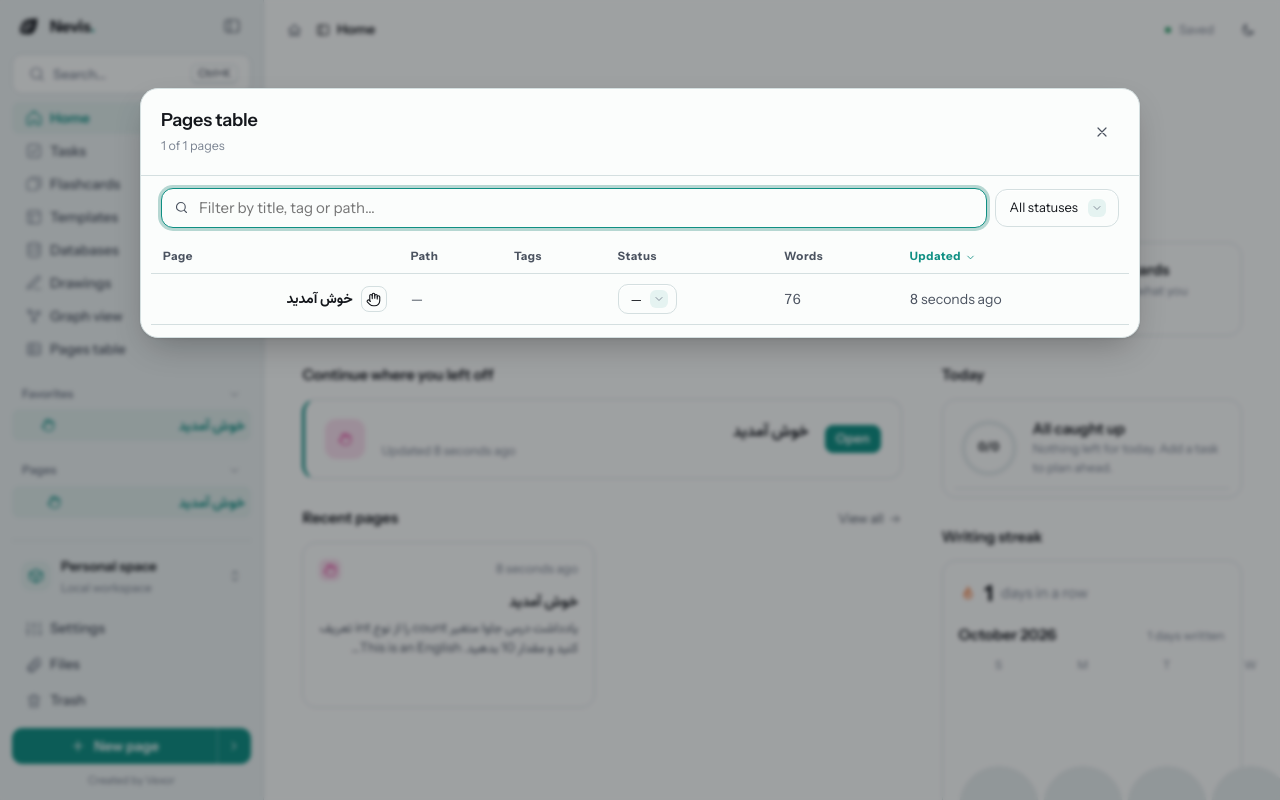
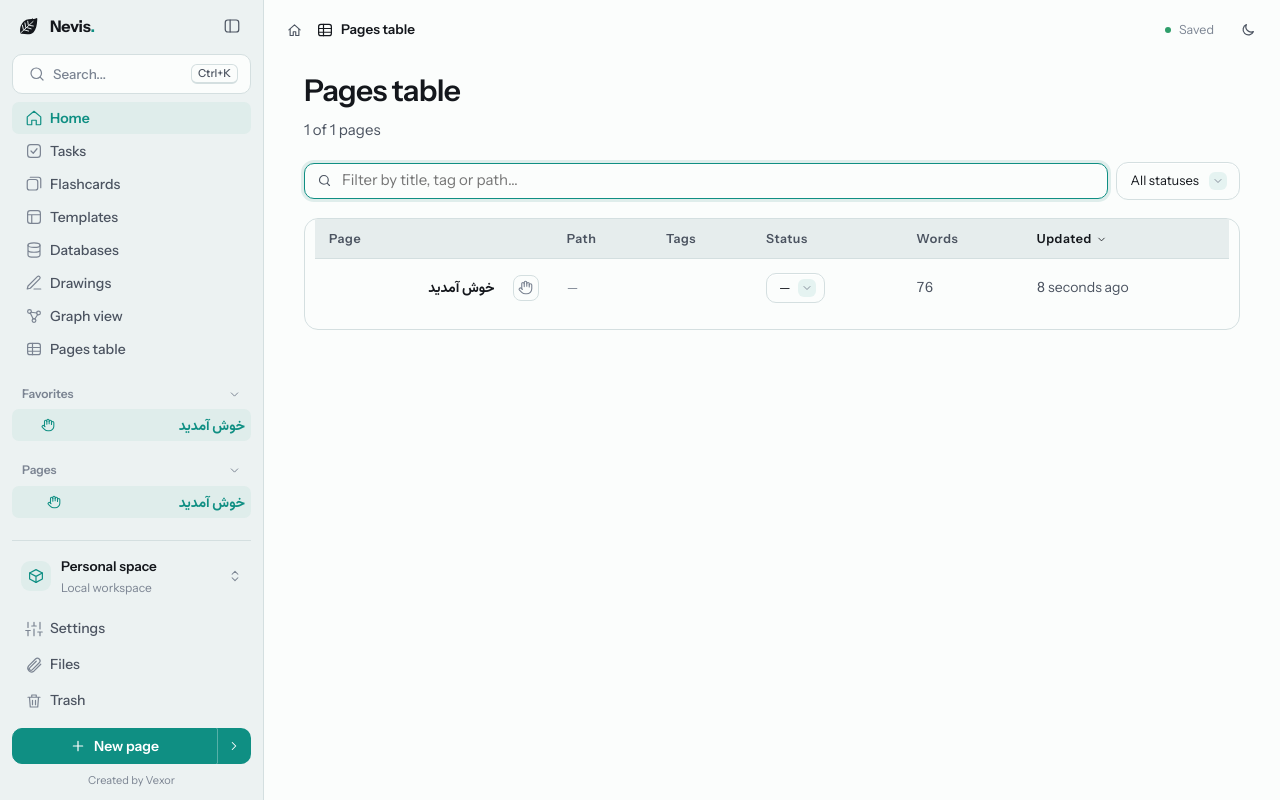
Before and after one commit to 0xVexor/Nevis, a React (Vite) app in the folder spike/tiptap/: page / in a window 1280 px wide. Both pictures are taken after a click on the button "View all". Built offline with nearby package versions, Linux system fonts and the light colour scheme.

Commit message:
feat(ui): Graph and Pages table are pages in the design's style; every template frame is grey

```diff
--- a/spike/tiptap/src/App.tsx
+++ b/spike/tiptap/src/App.tsx
@@ -384,7 +384,7 @@ export default function App() {
   }, [])
   const [tplOpen, setTplOpen] = useState(false)
   // Flashcards and Templates are pages: going to another page or view (search, links, the sidebar) leaves them
-  useEffect(() => (setCardsOpen(false), setTplOpen(false)), [view, currentId])
+  useEffect(() => (setCardsOpen(false), setTplOpen(false), setGraphOpen(false), setTableOpen(false)), [view, currentId])
   const addFromTemplate = (id: string) => {
     setTplOpen(false)
     if (id === BOARD_TEMPLATE) return add(null, 'board')
@@ -629,31 +629,31 @@ export default function App() {
             <span className="ic"><Icon name="search" /></span><span className="ntitle">{t('Search')}...</span><kbd dir="ltr">{shortcutLabel(['Mod', 'K'])}</kbd>
           </button>
 
-          <button className={'row plain' + (view === 'home' ? ' cur' : '')} onClick={() => (setCardsOpen(false), setTplOpen(false), setView('home'))}>
+          <button className={'row plain' + (view === 'home' ? ' cur' : '')} onClick={() => (setCardsOpen(false), setTplOpen(false), setGraphOpen(false), setTableOpen(false), setView('home'))}>
             <span className="ic"><Icon name="home" /></span><span className="ntitle">{t('Home')}</span>
           </button>
 
-          <button className={'row plain' + (view === 'tasks' ? ' cur' : '')} onClick={() => (setCardsOpen(false), setTplOpen(false), setView('tasks'))}>
+          <button className={'row plain' + (view === 'tasks' ? ' cur' : '')} onClick={() => (setCardsOpen(false), setTplOpen(false), setGraphOpen(false), setTableOpen(false), setView('tasks'))}>
             <span className="ic"><Icon name="tasks" /></span><span className="ntitle">{t('Tasks')}</span>
           </button>
 
-          <button className="row plain" onClick={() => (setTplOpen(false), setCardsOpen(true))}><span className="ic"><Icon name="cards" /></span><span className="ntitle">{t('Flashcards')}</span>{dueCards > 0 && <span className="badge">{dueCards}</span>}</button>
+          <button className="row plain" onClick={() => (setTplOpen(false), setGraphOpen(false), setTableOpen(false), setCardsOpen(true))}><span className="ic"><Icon name="cards" /></span><span className="ntitle">{t('Flashcards')}</span>{dueCards > 0 && <span className="badge">{dueCards}</span>}</button>
 
-          <button className="row plain" onClick={() => (setCardsOpen(false), setTplOpen(true))}><span className="ic"><Icon name="templates" /></span><span className="ntitle">{t('Templates')}</span></button>
+          <button className="row plain" onClick={() => (setCardsOpen(false), setGraphOpen(false), setTableOpen(false), setTplOpen(true))}><span className="ic"><Icon name="templates" /></span><span className="ntitle">{t('Templates')}</span></button>
 
-          <button className={'row plain' + (view === 'databases' ? ' cur' : '')} onClick={() => (setCardsOpen(false), setTplOpen(false), setView('databases'))}>
+          <button className={'row plain' + (view === 'databases' ? ' cur' : '')} onClick={() => (setCardsOpen(false), setTplOpen(false), setGraphOpen(false), setTableOpen(false), setView('databases'))}>
             <span className="ic"><Icon name="database" /></span><span className="ntitle">{t('Databases')}</span>
           </button>
 
-          <button className={'row plain' + (view === 'drawings' ? ' cur' : '')} onPointerEnter={warmDrawing} onClick={() => (setCardsOpen(false), setTplOpen(false), setView('drawings'))}>
+          <button className={'row plain' + (view === 'drawings' ? ' cur' : '')} onPointerEnter={warmDrawing} onClick={() => (setCardsOpen(false), setTplOpen(false), setGraphOpen(false), setTableOpen(false), setView('drawings'))}>
             <span className="ic"><Icon name="pencil" /></span><span className="ntitle">{t('Drawings')}</span>
           </button>
 
-          <button className="row plain" onClick={() => setGraphOpen(true)}>
+          <button className="row plain" onClick={() => (setCardsOpen(false), setTplOpen(false), setTableOpen(false), setGraphOpen(true))}>
             <span className="ic"><Icon name="graph" /></span><span className="ntitle">{t('Graph view')}</span>
           </button>
 
-          <button className="row plain" onClick={() => (setCardsOpen(false), setTplOpen(false), setTableOpen(true))}>
+          <button className="row plain" onClick={() => (setCardsOpen(false), setTplOpen(false), setGraphOpen(false), setTableOpen(true))}>
             <span className="ic"><Icon name="table" /></span><span className="ntitle">{t('Pages table')}</span>
           </button>
 
@@ -706,10 +706,10 @@ export default function App() {
         <SideTip />
         <div className="side-foot">
           <WorkspaceCard onOpen={() => setFolderOpen(true)} />
-          <button className={'row plain' + (view === 'settings' ? ' cur' : '')} onClick={() => (setCardsOpen(false), setTplOpen(false), setView('settings'))}>
+          <button className={'row plain' + (view === 'settings' ? ' cur' : '')} onClick={() => (setCardsOpen(false), setTplOpen(false), setGraphOpen(false), setTableOpen(false), setView('settings'))}>
             <span className="ic"><Icon name="settings" /></span><span className="ntitle">{t('Settings')}</span>
           </button>
-          <button className={'row plain' + (view === 'files' ? ' cur' : '')} onClick={() => (setCardsOpen(false), setTplOpen(false), setView('files'))}>
+          <button className={'row plain' + (view === 'files' ? ' cur' : '')} onClick={() => (setCardsOpen(false), setTplOpen(false), setGraphOpen(false), setTableOpen(false), setView('files'))}>
             <span className="ic"><Icon name="paperclip" /></span><span className="ntitle">{t('Files')}</span>
           </button>
           <button className="row plain" onClick={() => setTrashOpen(true)}>
@@ -736,15 +736,17 @@ export default function App() {
           {!sideOpen && <button className="icon-btn" title={t('Open sidebar  Ctrl+\\')} onClick={() => setSideOpen(true)}><Ic.Sidebar /></button>}
           <nav className="crumbs">
             <button className="crumb-home" title={t('Home')} onClick={() => setView('home')}><Ic.Home size={15} /></button>
-            {tplOpen && <span className="crumb"><span className="crumb-cur"><Icon name="templates" size={14} />{t('Templates')}</span></span>}
-            {cardsOpen && !tplOpen && <span className="crumb"><span className="crumb-cur"><Ic.Cards size={14} />{t('Flashcards')}</span></span>}
-            {!cardsOpen && !tplOpen && view === 'home' && <span className="crumb"><span className="crumb-cur"><Ic.Sidebar size={14} />{t('Home')}</span></span>}
-            {!cardsOpen && !tplOpen && view === 'files' && <span className="crumb"><span className="crumb-cur"><Ic.Folders size={14} />{t('Files')}</span></span>}
-            {!cardsOpen && !tplOpen && view === 'tasks' && <span className="crumb"><span className="crumb-cur"><Ic.Checklist size={14} />{t('Tasks')}</span></span>}
-            {!cardsOpen && !tplOpen && view === 'databases' && <span className="crumb"><span className="crumb-cur"><Ic.Table size={14} />{t('Databases')}</span></span>}
-            {!cardsOpen && !tplOpen && view === 'drawings' && <span className="crumb"><span className="crumb-cur"><Ic.Pencil size={14} />{t('Drawings')}</span></span>}
-            {!cardsOpen && !tplOpen && view === 'settings' && <span className="crumb"><span className="crumb-cur"><Ic.Settings size={14} />{t('Settings')}</span></span>}
-            {!cardsOpen && !tplOpen && view === 'page' && crumbs.map((c, i) => (
+            {graphOpen && <span className="crumb"><span className="crumb-cur"><Icon name="graph" size={14} />{t('Graph view')}</span></span>}
+            {tableOpen && !graphOpen && <span className="crumb"><span className="crumb-cur"><Icon name="table" size={14} />{t('Pages table')}</span></span>}
+            {tplOpen && !graphOpen && !tableOpen && <span className="crumb"><span className="crumb-cur"><Icon name="templates" size={14} />{t('Templates')}</span></span>}
+            {cardsOpen && !tplOpen && !graphOpen && !tableOpen && <span className="crumb"><span className="crumb-cur"><Ic.Cards size={14} />{t('Flashcards')}</span></span>}
+            {!cardsOpen && !tplOpen && !graphOpen && !tableOpen && view === 'home' && <span className="crumb"><span className="crumb-cur"><Ic.Sidebar size={14} />{t('Home')}</span></span>}
+            {!cardsOpen && !tplOpen && !graphOpen && !tableOpen && view === 'files' && <span className="crumb"><span className="crumb-cur"><Ic.Folders size={14} />{t('Files')}</span></span>}
+            {!cardsOpen && !tplOpen && !graphOpen && !tableOpen && view === 'tasks' && <span className="crumb"><span className="crumb-cur"><Ic.Checklist size={14} />{t('Tasks')}</span></span>}
+            {!cardsOpen && !tplOpen && !graphOpen && !tableOpen && view === 'databases' && <span className="crumb"><span className="crumb-cur"><Ic.Table size={14} />{t('Databases')}</span></span>}
+            {!cardsOpen && !tplOpen && !graphOpen && !tableOpen && view === 'drawings' && <span className="crumb"><span className="crumb-cur"><Ic.Pencil size={14} />{t('Drawings')}</span></span>}
+            {!cardsOpen && !tplOpen && !graphOpen && !tableOpen && view === 'settings' && <span className="crumb"><span className="crumb-cur"><Ic.Settings size={14} />{t('Settings')}</span></span>}
+            {!cardsOpen && !tplOpen && !graphOpen && !tableOpen && view === 'page' && crumbs.map((c, i) => (
               <span key={c.id} className={'crumb' + (i === crumbs.length - 1 ? ' last' : '')}>
                 <span className="crumb-sep"><Ic.Chevron size={13} /></span>
                 {c.kind === 'folder' ? (
@@ -776,7 +778,11 @@ export default function App() {
 
         {reader && view === 'page' && current && <ReaderBar cfg={readerCfg} onCfg={(c) => (setReaderCfg(c), setPreference('not.reader.cfg', JSON.stringify(c)))} onExit={() => setReader(false)} />}
         <div className="scroller">
-          {tplOpen ? (
+          {graphOpen ? (
+            <GraphView currentId={current?.id} onOpen={setCurrentId} onClose={() => setGraphOpen(false)} />
+          ) : tableOpen ? (
+            <PagesTable pages={pages} onOpen={setCurrentId} onStatus={setStatus} onClose={() => setTableOpen(false)} />
+          ) : tplOpen ? (
             <Templates onPick={addFromTemplate} onClose={() => setTplOpen(false)} />
           ) : cardsOpen ? (
             <Flashcards pageId={view === 'page' ? current?.id : undefined} onOpenPage={(id) => (setCardsOpen(false), setCurrentId(id))} onClose={() => (setCardsOpen(false), window.dispatchEvent(new Event('cards-reviewed')))} />
@@ -904,8 +910,6 @@ export default function App() {
       {folderOpen && <Vaults onClose={() => setFolderOpen(false)} onNew={(create) => setNaming({ title: t('New workspace'), label: t('Workspace name:'), initial: t('My notes'), action: t('Next'), onSubmit: (n) => void create(n.trim() || t('My notes')) })} />}
       {movingId && <div className="overlay" onMouseDown={() => setMovingId(null)}><div className="modal move-dialog" role="dialog" aria-modal="true" aria-label={t('Move to folder')} onMouseDown={(e) => e.stopPropagation()} onKeyDown={(e) => e.key === 'Escape' && setMovingId(null)}><div className="modal-head"><b>{t('Move to folder')}</b><button className="icon-btn" title={t('Close')} onClick={() => setMovingId(null)}><Ic.Close /></button></div><div className="modal-list"><button className="result" onClick={() => { move(movingId,null,null); setMovingId(null) }}><Ic.Book /><span>{t('Move to top level')}</span></button>{pages.filter((p) => { if(p.kind !== 'folder' || p.id === movingId) return false; let parent: Page | undefined = p; const seen = new Set<string>(); while(parent) { if(parent.id === movingId || seen.has(parent.id)) return false; seen.add(parent.id); parent = pages.find((x) => x.id === parent!.parentId) } return true }).map((p) => <button className="result" key={p.id} onClick={() => { move(movingId,p.id,null); setMovingId(null) }}><Ic.Folder /><span dir="auto">{p.title || t('Untitled folder')}</span></button>)}</div></div></div>}
       {backupOpen && <BackupSettings onClose={() => setBackupOpen(false)} />}
-      {graphOpen && <GraphView currentId={current?.id} onOpen={setCurrentId} onClose={() => setGraphOpen(false)} />}
-      {tableOpen && <PagesTable pages={pages} onOpen={setCurrentId} onStatus={setStatus} onClose={() => setTableOpen(false)} />}
 
       {naming && <NameDialog {...naming} onClose={() => setNaming(null)} />}
       {trashOpen && (
--- a/spike/tiptap/src/GraphView.tsx
+++ b/spike/tiptap/src/GraphView.tsx
@@ -613,8 +613,7 @@ export function GraphView({ currentId, onOpen, onClose }: { currentId?: string;
   }
 
   return (
-    <div className="overlay graph-overlay" onMouseDown={onClose}>
-      <div className="gv" role="dialog" aria-modal="true" aria-label={t('Graph view')} onMouseDown={(e) => e.stopPropagation()}>
+    <div className="gv gv-page" role="region" aria-label={t('Graph view')}>
         <header className="gv-head">
           <span className="gv-logo"><Ic.Link size={20} /></span>
           <div className="gv-title">
@@ -626,7 +625,6 @@ export function GraphView({ currentId, onOpen, onClose }: { currentId?: string;
             {currentId && <button className={scope === 'local' ? 'on' : ''} onClick={() => setScope('local')}>{t('Around this page')}</button>}
             <button className={scope === 'all' ? 'on' : ''} onClick={() => setScope('all')}>{t('Whole vault')}</button>
           </div>
-          <button className="icon-btn" title={t('Close  Esc')} onClick={onClose}><Ic.Close /></button>
         </header>
 
         {picked.pages.length === 0 ? (
@@ -730,7 +728,6 @@ export function GraphView({ currentId, onOpen, onClose }: { currentId?: string;
             )}
           </div>
         )}
-      </div>
     </div>
   )
 }
--- a/spike/tiptap/src/PagesTable.tsx
+++ b/spike/tiptap/src/PagesTable.tsx
@@ -1,4 +1,4 @@
-import { useMemo, useState } from 'react'
+import { useEffect, useMemo, useState } from 'react'
 import type { Page, PageStatus } from './repo'
 import { normalizeFa } from './normalize'
 import { STATUS, allTags, wordCount } from './meta'
@@ -13,6 +13,11 @@ const ORDER: Record<string, number> = { todo: 1, doing: 2, done: 3 }
 
 /** Every page as a table: filter by text, tag and status; sort by any column; change the status in place. */
 export function PagesTable({ pages, onOpen, onStatus, onClose }: { pages: Page[]; onOpen: (id: string) => void; onStatus: (id: string, s: PageStatus | undefined) => void; onClose: () => void }) {
+  useEffect(() => {
+    const key = (e: KeyboardEvent) => e.key === 'Escape' && onClose()
+    window.addEventListener('keydown', key)
+    return () => window.removeEventListener('keydown', key)
+  }, [onClose])
   const [q, setQ] = useState('')
   const [tags, setTags] = useState<string[]>([])
   const [status, setStatus] = useState<'' | PageStatus | 'none'>('')
@@ -50,15 +55,11 @@ export function PagesTable({ pages, onOpen, onStatus, onClose }: { pages: Page[]
   )
 
   return (
-    <div className="overlay" onMouseDown={onClose}>
-      <div className="modal pt-modal" onMouseDown={(e) => e.stopPropagation()} onKeyDown={(e) => e.key === 'Escape' && onClose()} tabIndex={-1}>
-        <div className="modal-head">
-          <div>
-            <b>{t('Pages table')}</b>
-            <small>{t('{n} of {total} pages', { n: rows.length, total: real.length })}</small>
-          </div>
-          <button className="icon-btn" onClick={onClose} title={t('Close')}><Ic.Close size={16} /></button>
-        </div>
+    <div className="ptv">
+      <header className="ptv-head">
+        <h1>{t('Pages table')}</h1>
+        <p>{t('{n} of {total} pages', { n: rows.length, total: real.length })}</p>
+      </header>
       <div className="pt-filters">
         <div className="pt-search"><Ic.Search size={15} /><input autoFocus dir="auto" placeholder={t('Filter by title, tag or path…')} value={q} onChange={(e) => setQ(e.target.value)} /></div>
         <Select
@@ -83,8 +84,8 @@ export function PagesTable({ pages, onOpen, onStatus, onClose }: { pages: Page[]
           })}
         </div>
       )}
-        <div className="pt-scroll">
-          <table className="pt">
+      <div className="ds-table-wrap pt-scroll">
+    <table className="ds-table pt">
             <thead>
               <tr>{head('title', t('Page'))}{head('path', t('Path'))}<th>{t('Tags')}</th>{head('status', t('Status'))}{head('words', t('Words'))}{head('updatedAt', t('Updated'))}</tr>
             </thead>
@@ -112,6 +113,5 @@ export function PagesTable({ pages, onOpen, onStatus, onClose }: { pages: Page[]
           </table>
         </div>
   </div>
-    </div>
   )
 }
--- a/spike/tiptap/src/design-system/screens.css
+++ b/spike/tiptap/src/design-system/screens.css
@@ -478,3 +478,43 @@
 .tplv-s > i.h { block-size: 8px; }
 .tplv-s u { inline-size: 10px; block-size: 10px; }
 .tplv-card:focus-visible { outline-offset: -2px; }
+
+/* ───── Pages table as a page ───── */
+.ptv { max-inline-size: 1100px; margin-inline: auto; padding: 8px 40px 96px; }
+.ptv-head h1 { margin: 0; font-size: 30px; font-weight: 600; letter-spacing: -0.025em; }
+.ptv-head p { margin: 6px 0 0; color: var(--ds-text-2); font-size: 15px; }
+.ptv .pt-filters { padding: 20px 0 8px; gap: 8px; }
+.ptv .pt-search { block-size: 36px; border-color: var(--ds-line); border-radius: var(--ds-r); background: var(--ds-raised); }
+.ptv .pt-search:focus-within { border-color: var(--ds-accent); box-shadow: 0 0 0 3px var(--ds-accent-soft); }
+.ptv .pt-tags { display: flex; flex-wrap: wrap; gap: 6px; padding: 4px 0 12px; }
+.ptv .pt-tags .tag-chip { block-size: 26px; padding: 0 10px; border: 1px solid var(--ds-line); border-radius: var(--ds-r-full); background: var(--ds-raised); color: var(--ds-text-2); font-size: 12.5px; }
+.ptv .pt-tags .tag-chip.on { border-color: var(--ds-accent-line); background: var(--ds-accent-soft); color: var(--ds-accent); }
+.ptv .pt-scroll { margin-block-start: 10px; }
+.ptv .ds-table th { cursor: pointer; user-select: none; }
+.ptv .ds-table th.sorted { color: var(--ds-text); }
+.ptv .ds-table tbody tr { cursor: pointer; }
+.ptv .ds-table .pt-title { display: flex; align-items: center; gap: 10px; min-block-size: 54px; font-weight: 550; border-bottom: 0; }
+.ptv .ds-table .pt-title .ic { display: grid; place-items: center; color: var(--ds-text-3); }
+.ptv .ds-table .pt-path { color: var(--ds-text-3); font-size: 13px; }
+.ptv .ds-table td.num { color: var(--ds-text-2); font-variant-numeric: tabular-nums; white-space: nowrap; }
+.ptv .ds-table .tag-chip.static { display: inline-flex; align-items: center; block-size: 22px; margin-inline-end: 6px; padding: 0 8px; border-radius: var(--ds-r-full); background: var(--ds-sunk); color: var(--ds-text-2); font-size: 12px; }
+/* ───── Graph as a page: full area, floating panels in the design's panel style ───── */
+.gv.gv-page { inline-size: 100%; block-size: calc(100vh - 52px); border: 0; border-radius: 0; background: var(--ds-bg); box-shadow: none; animation: none; }
+.gv-page .gv-head { padding: 8px 40px 12px; border-bottom: 0; }
+.gv-page .gv-logo { display: none; }
+.gv-page .gv-title b { font-size: 30px; font-weight: 600; letter-spacing: -0.025em; }
+.gv-page .gv-title small { margin-block-start: 4px; color: var(--ds-text-2); font-size: 15px; }
+.gv-page .gv-stage { margin-inline: 24px; margin-block-end: 24px; border: 1px solid var(--ds-line); border-radius: var(--ds-r-lg); background: radial-gradient(circle at 1px 1px, var(--ds-line) 1px, transparent 0) 0 0 / 24px 24px, var(--ds-bg); }
+.gv-tools, .gv-top, .gv-card { border: 1px solid var(--ds-line); border-radius: var(--ds-r-lg); background: color-mix(in srgb, var(--ds-raised) 94%, transparent); backdrop-filter: blur(10px); box-shadow: 0 8px 24px -14px rgb(16 24 40 / 0.25); }
+.gv-search:focus-within { border-color: var(--ds-accent-line); box-shadow: none; }
+.gv-hits { background: var(--ds-accent-soft); color: var(--ds-accent); }
+.gv-zoom button:hover { background: var(--ds-hover); color: var(--ds-accent); }
+.gv-top h4 { font-size: 12.5px; font-weight: 550; letter-spacing: 0; color: var(--ds-text-3); }
+.gv-top button:hover, .gv-top button.on { background: var(--ds-hover); }
+.gv-stats b { font-weight: 600; }
+.gv-empty h3 { font-weight: 600; }
+
+/* Templates: the whole top of every card is the same grey frame */
+.tplv-card { background: var(--ds-sunk); }
+.tplv-pv { inline-size: 100%; margin: 0; border: 0 !important; background: var(--ds-sunk); }
+.tplv-bd { background: var(--ds-raised); }
```
Lines whose indentation alone changed are shown as unchanged.
